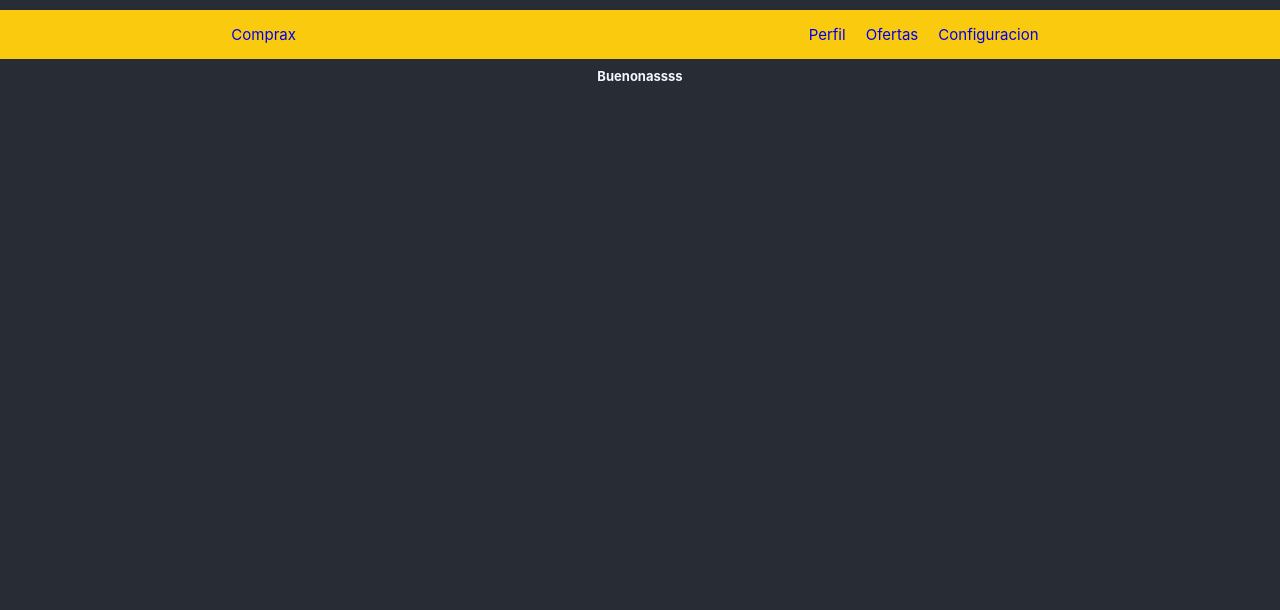
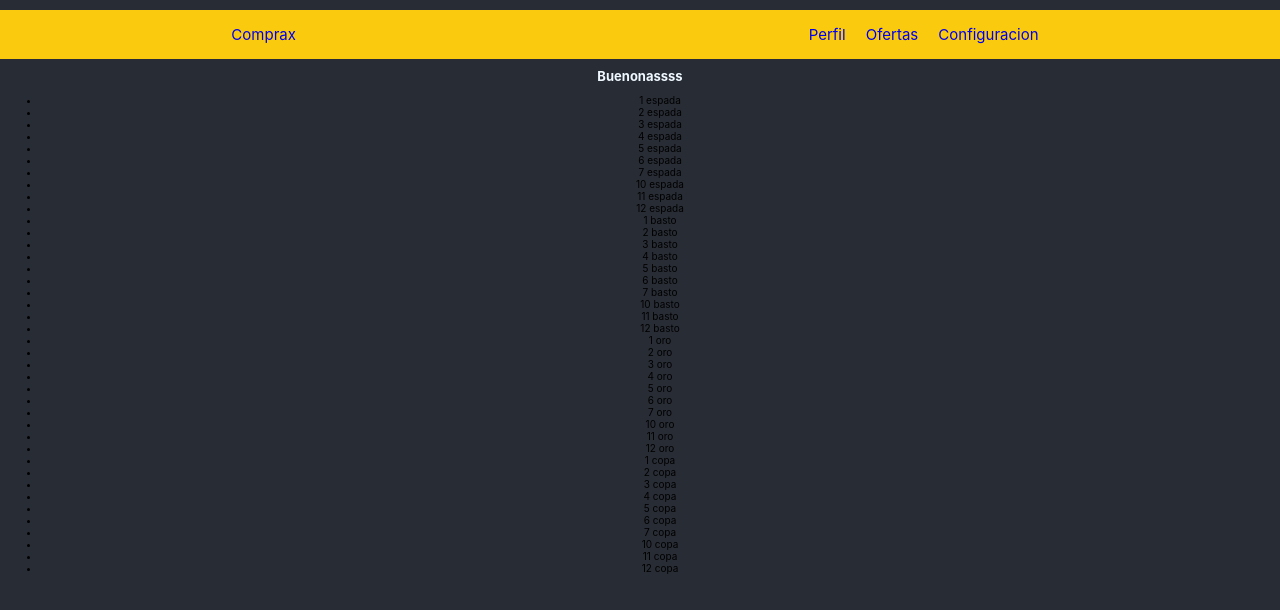
Before and after one commit to Thomas7siete7/react, a React (Create React App) app in the folder reactapp/: page / in a window 1280 px wide. Shown: the top 610 px of the page. Built offline with nearby package versions, Linux system fonts and the light colour scheme.

Commit message:
Agregadosss

```diff
--- a/reactapp/src/ItemListContainer/listContainer.jsx
+++ b/reactapp/src/ItemListContainer/listContainer.jsx
@@ -1,6 +1,25 @@
+import { useState, useEffect } from "react";
+import { getCartas } from "../components/async";
+
+
 const Saludar=(param)=>{
+    const[cartas, setCartas] = useState([])
+    useEffect( () => {
+        getCartas().then(response=>{
+            setCartas(response)
+        })
+    }, [])
+
     return(
-        <h1 className="item">{param.mensaje}</h1>
+
+        <div>
+            <h1 className="item">{param.mensaje}</h1>
+
+            <ul>
+                {cartas.map(carta=> <li key={carta.id}>{carta.numero}{' '}{carta.palo}</li>)}
+            </ul>
+        </div>
+
 
     )
 }
--- /dev/null
+++ b/reactapp/src/components/async.js
@@ -0,0 +1,54 @@
+const cartas= [
+    //ESPADA
+    {numero: 1, palo: 'espada', valor: 14, id:1, tanto: 1, imagen: 'img/espadas_1.jpg'},
+    {numero: 2, palo: 'espada', valor: 9, id:2, tanto: 2, imagen: 'img/espadas_2.jpg'},
+    {numero: 3, palo: 'espada', valor: 10, id:3, tanto: 3, imagen: 'img/espadas_3.jpg'},
+    {numero: 4, palo: 'espada', valor: 1, id:4, tanto: 4, imagen: 'img/espadas_4.jpg'},
+    {numero: 5, palo: 'espada', valor: 2, id:5, tanto: 5, imagen: 'img/espadas_5.jpg'},
+    {numero: 6, palo: 'espada', valor: 3, id:6, tanto: 6, imagen: 'img/espadas_6.jpg'},
+    {numero: 7, palo: 'espada', valor: 12, id:7, tanto: 7, imagen: 'img/espadas_7.jpg'},
+    {numero: 10, palo: 'espada', valor: 5, id:8, tanto: 0, imagen: 'img/espadas_10.jpg'},
+    {numero: 11, palo: 'espada', valor: 6, id:9, tanto: 0, imagen: 'img/espadas_11.jpg'},
+    {numero: 12, palo: 'espada', valor: 7, id:10, tanto: 0, imagen: 'img/espadas_12.jpg'},
+    //BASTO
+    {numero: 1, palo: 'basto', valor: 13, id:11, tanto: 1, imagen: 'img/bastos_1.jpg'},
+    {numero: 2, palo: 'basto', valor: 9, id:12, tanto: 2, imagen: 'img/bastos_1.jpg'},
+    {numero: 3, palo: 'basto', valor: 10, id:13, tanto: 3, imagen: 'img/bastos_1.jpg'},
+    {numero: 4, palo: 'basto', valor: 1, id:14, tanto: 4, imagen: 'img/bastos_1.jpg'},
+    {numero: 5, palo: 'basto', valor: 2, id:15, tanto: 5, imagen: 'img/bastos_1.jpg'},
+    {numero: 6, palo: 'basto', valor: 3, id:16, tanto: 6, imagen: 'img/bastos_1.jpg'},
+    {numero: 7, palo: 'basto', valor: 4, id:17, tanto: 7, imagen: 'img/bastos_1.jpg'},
+    {numero: 10, palo: 'basto', valor: 5, id:18, tanto: 0, imagen: 'img/bastos_1.jpg'},
+    {numero: 11, palo: 'basto', valor: 6, id:19, tanto: 0, imagen: 'img/bastos_1.jpg'},
+    {numero: 12, palo: 'basto', valor: 7, id:20, tanto: 0, imagen: 'img/bastos_1.jpg'},
+    //ORO
+    {numero: 1, palo: 'oro', valor: 8, id:21, tanto: 1, imagen: 'img/oros_1.jpg'},
+    {numero: 2, palo: 'oro', valor: 9, id:22, tanto: 2, imagen: 'img/oros_1.jpg'},
+    {numero: 3, palo: 'oro', valor: 10, id:23, tanto: 3, imagen: 'img/oros_1.jpg'},
+    {numero: 4, palo: 'oro', valor: 1, id:24, tanto: 4, imagen: 'img/oros_1.jpg'},
+    {numero: 5, palo: 'oro', valor: 2, id:25, tanto: 5, imagen: 'img/oros_1.jpg'},
+    {numero: 6, palo: 'oro', valor: 3, id:26, tanto: 6, imagen: 'img/oros_1.jpg'},
+    {numero: 7, palo: 'oro', valor: 11, id:27, tanto: 7, imagen: 'img/oros_1.jpg'},
+    {numero: 10, palo: 'oro', valor: 5, id:28, tanto: 0, imagen: 'img/oros_1.jpg'},
+    {numero: 11, palo: 'oro', valor: 6, id:29, tanto: 0, imagen: 'img/oros_1.jpg'},
+    {numero: 12, palo: 'oro', valor: 7, id:30, tanto: 0, imagen: 'img/oros_1.jpg'},
+    //COPA
+    {numero: 1, palo: 'copa', valor: 8, id:31, tanto: 1, imagen: 'img/copa_1.jpg'},
+    {numero: 2, palo: 'copa', valor: 9, id:32, tanto: 2, imagen: 'img/copa_1.jpg'},
+    {numero: 3, palo: 'copa', valor: 10, id:33, tanto: 3, imagen: 'img/copa_1.jpg'},
+    {numero: 4, palo: 'copa', valor: 1, id:34, tanto: 4, imagen: 'img/copa_1.jpg'},
+    {numero: 5, palo: 'copa', valor: 2, id:35, tanto: 5, imagen: 'img/copa_1.jpg'},
+    {numero: 6, palo: 'copa', valor: 3, id:36, tanto: 6, imagen: 'img/copa_1.jpg'},
+    {numero: 7, palo: 'copa', valor: 4, id:37, tanto: 7, imagen: 'img/copa_1.jpg'},
+    {numero: 10, palo: 'copa', valor: 5, id:38, tanto: 0, imagen: 'img/copa_1.jpg'},
+    {numero: 11, palo: 'copa', valor: 6, id:39, tanto: 0, imagen: 'img/copa_1.jpg'},
+    {numero: 12, palo: 'copa', valor: 7, id:40, tanto: 0, imagen: 'img/copa_1.jpg'}
+]
+
+export const getCartas=()=>{
+    return new Promise((resolve, reject) => {
+       setTimeout(()=>{
+        resolve(cartas)
+       },2000)
+    })
+}
```
